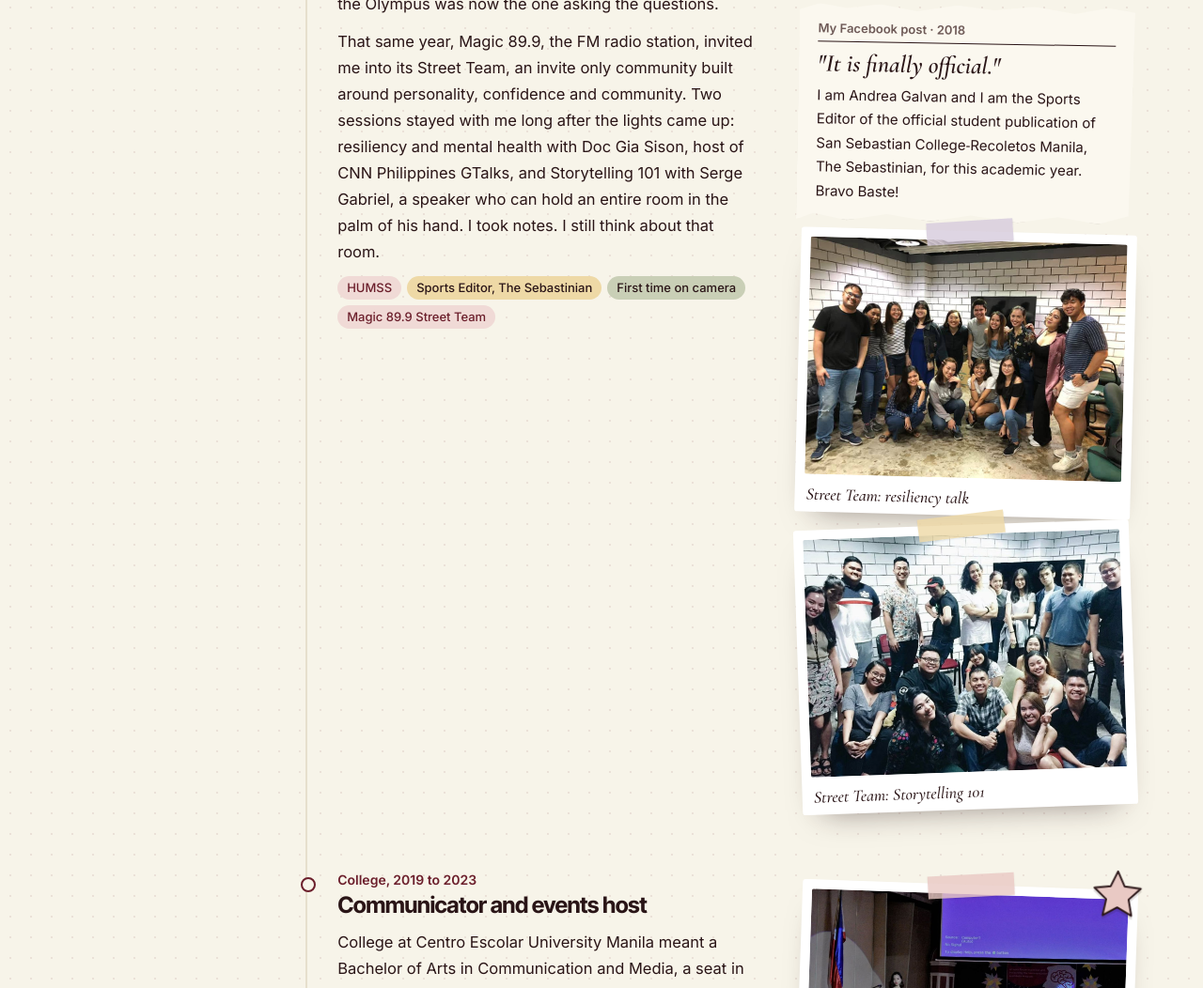
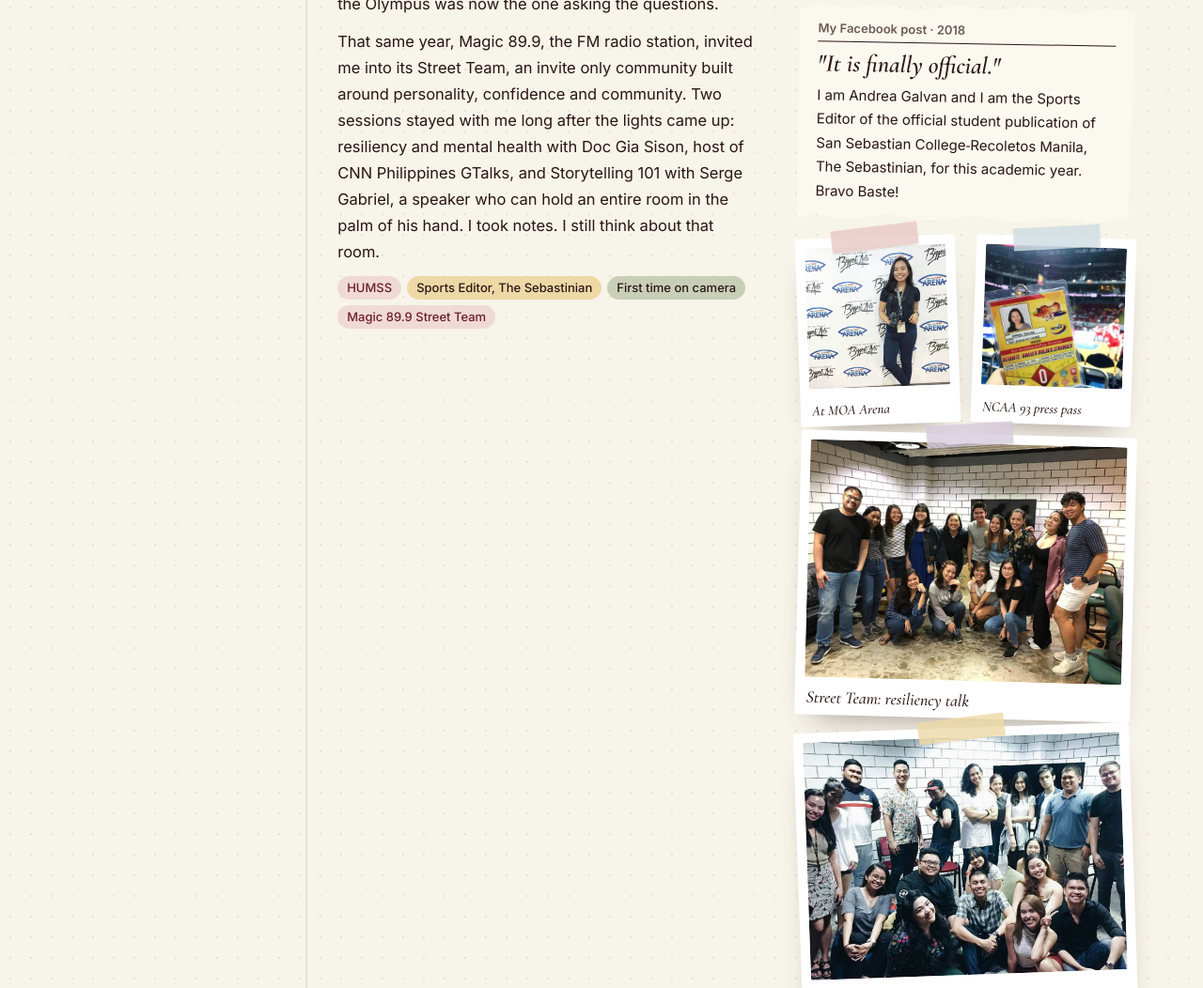
Before and after one commit to andreagalvx/andrea-galvan-site, a plain HTML site: page index.html in a window 1280 px wide. Shown: the part 3512-4564 px from the top of the page at 94% size. Drawn offline with nearby package versions, Linux system fonts and the light colour scheme.

Commit message:
2016 chapter: add MOA Arena and NCAA 93 press pass photos
Co-Authored-By: Claude Opus 5.5 <noreply@anthropic.com>
Claude-Session: https://claude.ai/code/session_015Z9dtNZVpmxcLys81FS1Et

```diff
--- a/index.html
+++ b/index.html
@@ -330,7 +330,7 @@ a.t{text-decoration:none;transition:translate .2s}a.t:hover{translate:0 -2px}
 .ch.hit::before{content:"";position:absolute;left:calc(-1 * clamp(16px,3vw,32px) - 7px);top:34px;width:12px;height:12px;border-radius:99px;background:var(--coral);box-shadow:0 0 0 5px var(--blush)}
 .ch{position:relative}
 .ch.dim,.ch.hit{transition:opacity .35s,filter .35s}
-</style>
+.duo .frame span{font-size:15px!important;white-space:nowrap;overflow:hidden;text-overflow:ellipsis}</style>
 </head>
 <body>
 <div class="progress" aria-hidden="true"></div>
@@ -496,6 +496,10 @@ a.t{text-decoration:none;transition:translate .2s}a.t:hover{translate:0 -2px}
             <a class="ep" href="https://www.facebook.com/share/v/1EJ6BJnFpt/" target="_blank" rel="noopener"><b>2018</b>Pep Rally highlights, NCAA Season 94</a>
           </div>
           <div class="clip" style="--r:-1deg;margin-top:8px"><small>My Facebook post · 2018</small><b>"It is finally official."</b><p>I am Andrea Galvan and I am the Sports Editor of the official student publication of San Sebastian College‑Recoletos Manila, The Sebastinian, for this academic year. Bravo Baste!</p></div>
+          <div class="duo" style="display:grid;grid-template-columns:1fr 1fr;gap:18px;margin-top:6px">
+            <button class="frame" data-g="7" style="--r:-2deg;--tape:var(--blush)"><img src="img/sebastinian-moa.jpg" alt="Andrea Galvan with her camera and press ID at the Mall of Asia Arena, covering the NCAA for The Sebastinian" loading="lazy" style="aspect-ratio:1/1;object-position:60% 30%"><span>At MOA Arena</span></button>
+            <button class="frame" data-g="8" style="--r:2deg;--tape:var(--sky)"><img src="img/ncaa93-pass.jpg" alt="Andrea Galvan's NCAA Season 93 media pass held up courtside" loading="lazy" style="aspect-ratio:1/1"><span>NCAA 93 press pass</span></button>
+          </div>
           <button class="frame" data-g="5" style="--r:1.5deg;--tape:var(--lilac)"><img src="img/magic-street-team.jpg" alt="Andrea Galvan with the Magic 89.9 Street Team after a session with Doc Gia Sison" loading="lazy"><span>Street Team: resiliency talk</span></button>
           <button class="frame" data-g="6" style="--r:-2deg;--tape:var(--butter)"><img src="img/magic-storytelling.jpg" alt="Andrea Galvan at the Magic 89.9 Street Team Storytelling 101 session with Serge Gabriel" loading="lazy"><span>Street Team: Storytelling 101</span></button>
         </div>
@@ -767,7 +771,7 @@ const io=new IntersectionObserver(es=>es.forEach(e=>{if(e.isIntersecting)yr.text
 chs.forEach(c=>io.observe(c));
 
 /* lightbox */
-const gal=[["img/mugtalk-podium.jpg","Hosting Mug Talk @ CEU, October 2019"],["img/ceu-group.jpg","With the CEU Communication and Media community after Mug Talk"],["img/bravo-tv.jpg","One on One with Andrea Galvan, my Bravo TV segment"],["img/mugtalk-poster.jpg","Mug Talk poster: Donya Ada sa Pelikula? Bakit Hindi!"],["img/mugtalk-backdrop.jpg","The Mug Talk @ CEU stage backdrop"],["img/magic-street-team.jpg","Magic 89.9 Street Team Sessions: resiliency and mental health with Doc Gia Sison"],["img/magic-storytelling.jpg","Magic 89.9 Street Team Sessions: Storytelling 101 with Serge Gabriel"]];
+const gal=[["img/mugtalk-podium.jpg","Hosting Mug Talk @ CEU, October 2019"],["img/ceu-group.jpg","With the CEU Communication and Media community after Mug Talk"],["img/bravo-tv.jpg","One on One with Andrea Galvan, my Bravo TV segment"],["img/mugtalk-poster.jpg","Mug Talk poster: Donya Ada sa Pelikula? Bakit Hindi!"],["img/mugtalk-backdrop.jpg","The Mug Talk @ CEU stage backdrop"],["img/magic-street-team.jpg","Magic 89.9 Street Team Sessions: resiliency and mental health with Doc Gia Sison"],["img/magic-storytelling.jpg","Magic 89.9 Street Team Sessions: Storytelling 101 with Serge Gabriel"],["img/sebastinian-moa.jpg","Covering the NCAA for The Sebastinian at the Mall of Asia Arena"],["img/ncaa93-pass.jpg","My NCAA Season 93 media pass, courtside"]];
 const lb=document.getElementById("lb"),li=document.getElementById("lbimg"),lc=document.getElementById("lbcap");let gi=0;
 const show=i=>{gi=(i+gal.length)%gal.length;li.src=gal[gi][0];li.alt=gal[gi][1];lc.textContent=gal[gi][1]};
 document.querySelectorAll(".frame").forEach(f=>f.addEventListener("click",()=>{show(+f.dataset.g);lb.showModal()}));
```
Also changed, not shown: img/ncaa93-pass.jpg (added), img/sebastinian-moa.jpg (added).
